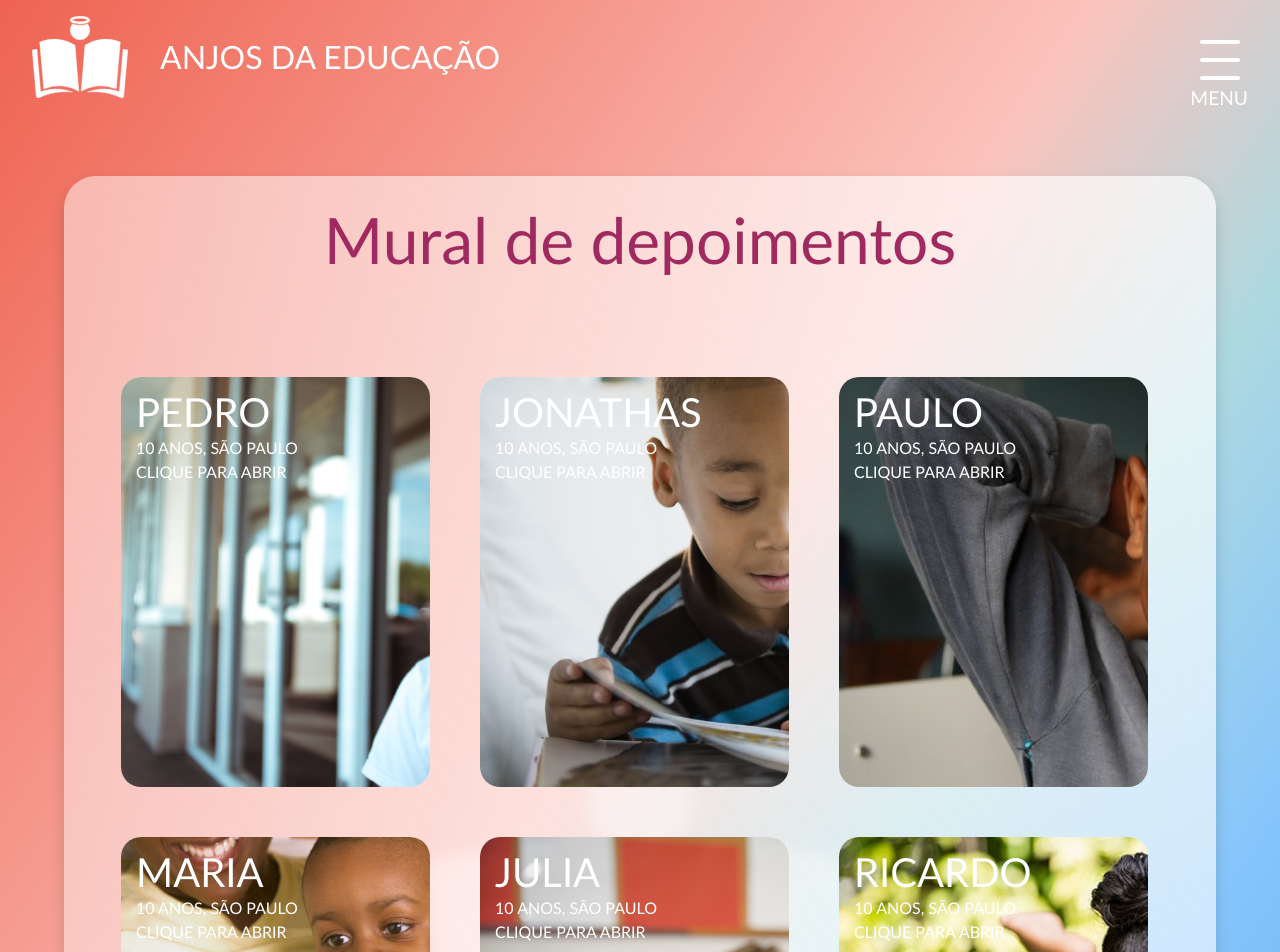
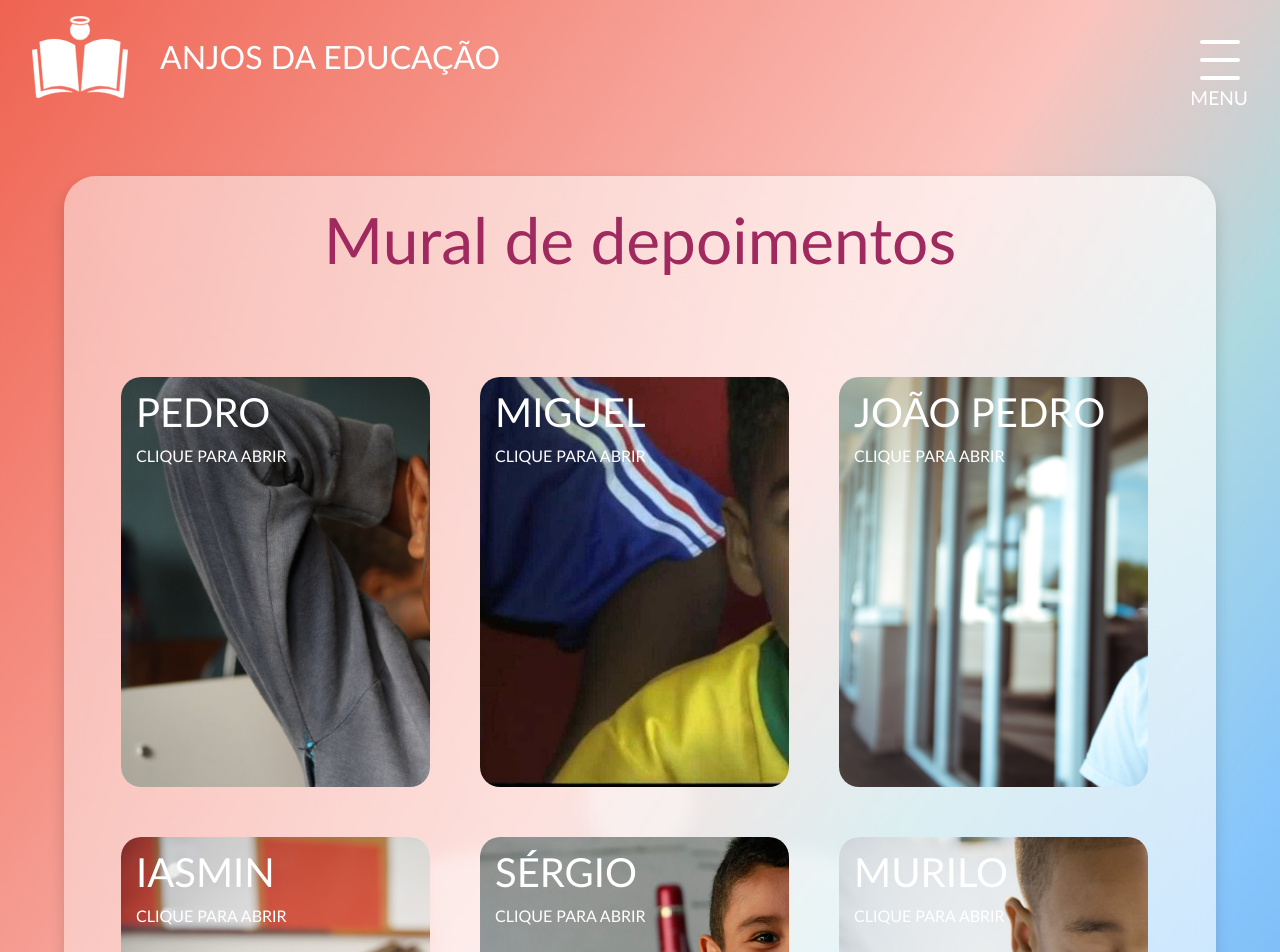
Before and after one commit to bob-mw/anjosDaEducacao, a React (Create React App) app: page /mural in a window 1280 px wide. Shown: the top 952 px of the page. Built offline with nearby package versions, Linux system fonts and the light colour scheme.

Commit message:
data file updated

```diff
--- a/src/Pages/Mural/data.js
+++ b/src/Pages/Mural/data.js
@@ -1,60 +1,68 @@
 export const items = [
   {
-    id: "c",
-    name: "Pedro",
-    title: "10 anos, São Paulo",
-    pointOfInterest: 80,
-    backgroundColor: "#814A0E"
+      id: "a",
+      city: "São Paulo",
+      name: "Pedro",
+      age: 5,
+      state: "SP",
   },
   {
-    id: "f",
-    name: "Jonathas",
-    title: "10 anos, São Paulo",
-    pointOfInterest: 120,
-    backgroundColor: "#959684"
+      id: "b",
+      city: "São Paulo",
+      name: "Miguel",
+      age: 8,
+      state: "SP",
   },
+
   {
-    id: "a",
-    name: "Paulo",
-    title: "10 anos, São Paulo",
-    pointOfInterest: 260,
-    backgroundColor: "#5DBCD2"
+      id: "c",
+      city: "São Paulo",
+      name: "João Pedro",
+      age: 4,
+      state: "SP",
   },
+
   {
-    id: "g",
-    name: "Maria",
-    title: "10 anos, São Paulo",
-    pointOfInterest: 200,
-    backgroundColor: "#8F986D"
+      id: "d",
+      city: "São Paulo",
+      name: "Iasmin",
+      age: 7,
+      state: "SP",
   },
+
   {
-    id: "d",
-    name: "Julia",
-    title: "10 anos, São Paulo",
-    pointOfInterest: 150,
-    backgroundColor: "#FA6779"
+      id: "e",
+      city: "Osasco",
+      name: "Sérgio",
+      age: 5,
+      state: "SP",
+      teaching: "EM",
   },
+
   {
-    id: "h",
-    name: "Ricardo",
-    title: "10 anos, São Paulo",
-    pointOfInterest: 60,
-    backgroundColor: "#282F49"
+      id: "f",
+      city: "Guarulhos",
+      name: "Murilo",
+      age: 5,
+      state: "SP",
   },
+
   {
-    id: "e",
-    name: "Iasmin",
-    title: "10 anos, São Paulo",
-    pointOfInterest: 200,
-    backgroundColor: "#AC7441"
+      id: "g",
+      city: "Diadema",
+      name: "Roberto",
+      age: 5,
+      state: "SP",
   },
+
   {
-    id: "b",
-    name: "Tatiana",
-    title: "10 anos, São Paulo",
-    pointOfInterest: 260,
-    backgroundColor: "#CC555B"
-  }
+      id: "h",
+      city: "São Caetano do Sul",
+      name: "Joana",
+      age: 6,
+      state: "SP",
+  },
+
 ];
 
 export const openSpring = { type: "spring", stiffness: 200, damping: 30 };
--- a/src/components/CardItem/index.jsx
+++ b/src/components/CardItem/index.jsx
@@ -3,11 +3,12 @@ import { LoremIpsum } from 'react-lorem-ipsum'
 import { Link } from 'react-router-dom'
 
 import * as S from './styled'
+
 import { items } from '../../Pages/Mural/data'
 
 
 const CardItem = ({ id }) => {
-  const { name, title } = items.find(item => item.id === id)
+  const { city, name, age, state } = items.find(item => item.id === id)
 
   return (
     <>
@@ -32,7 +33,7 @@ const CardItem = ({ id }) => {
             layoutId={`title-container-${id}`}
           >
             <S.Name>{name}</S.Name>
-            <S.Description>{title}</S.Description>
+            <S.Description>{`${age} anos, ${city}, ${state}`}</S.Description>
             <S.Description>Clique para fechar</S.Description>
           </S.TitleContainer>
 
--- a/src/data/fakeDbChildrens.js
+++ b/src/data/fakeDbChildrens.js
@@ -7,23 +7,11 @@ import {
 
 const dataChildrens = [
     {
-        id: 0,
-        city: "cidade",
-        materials: EF,
-        name: "joão",
-        schoolName: "nome da escola",
-        state: "SP",
-        teaching: "EF",
-        goal: 100,
-        collected: 75,
-        guardians: 1
-
-    },
-    {
         id: 1,
-        city: "cidade",
+        city: "São Paulo",
         materials: F1,
-        name: "josé",
+        name: "Pedro",
+        age: 5,
         schoolName: "nome da escola",
         state: "SP",
         teaching: "F1",
@@ -33,9 +21,10 @@ const dataChildrens = [
     },
     {
         id: 2,
-        city: "cidade",
+        city: "São Paulo",
         materials: F2,
-        name: "maria",
+        name: "Miguel",
+        age: 8,
         schoolName: "nome da escola",
         state: "SP",
         teaching: "F2",
@@ -46,9 +35,10 @@ const dataChildrens = [
 
     {
         id: 3,
-        city: "cidade",
+        city: "São Paulo",
         materials: EM,
-        name: "piquinique",
+        name: "João Pedro",
+        age: 4,
         schoolName: "nome da escola",
         state: "SP",
         teaching: "EM",
@@ -59,9 +49,10 @@ const dataChildrens = [
 
     {
         id: 4,
-        city: "cidade",
+        city: "São Paulo",
         materials: EM,
-        name: "Josias",
+        name: "Iasmin",
+        age: 7,
         schoolName: "nome da escola",
         state: "SP",
         teaching: "EM",
@@ -72,9 +63,10 @@ const dataChildrens = [
 
     {
         id: 5,
-        city: "cidade",
+        city: "Osasco",
         materials: EM,
-        name: "leléque",
+        name: "Sérgio",
+        age: 5,
         schoolName: "nome da escola",
         state: "SP",
         teaching: "EM",
@@ -85,9 +77,10 @@ const dataChildrens = [
 
     {
         id: 6,
-        city: "cidade",
+        city: "Guarulhos",
         materials: EM,
-        name: "murilin",
+        name: "Murilo",
+        age: 5,
         schoolName: "nome da escola",
         state: "SP",
         teaching: "EM",
@@ -98,9 +91,10 @@ const dataChildrens = [
 
     {
         id: 7,
-        city: "cidade",
+        city: "Diadema",
         materials: EM,
-        name: "quiabison",
+        name: "Roberto",
+        age: 5,
         schoolName: "nome da escola",
         state: "SP",
         teaching: "EM",
@@ -111,9 +105,10 @@ const dataChildrens = [
 
     {
         id: 8,
-        city: "cidade",
+        city: "São Caetano do Sul",
         materials: EM,
-        name: "Garibaldo",
+        name: "Joana",
+        age: 6,
         schoolName: "nome da escola",
         state: "SP",
         teaching: "EM",
```
